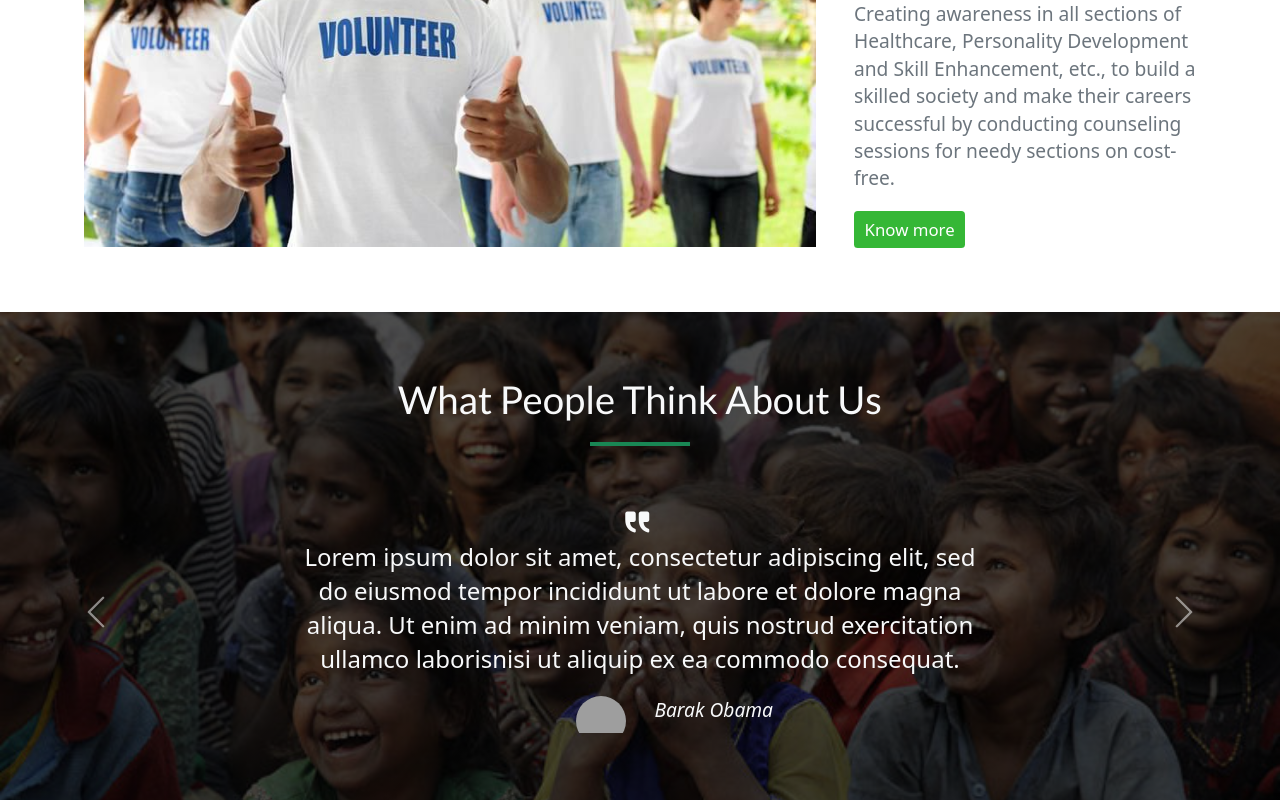
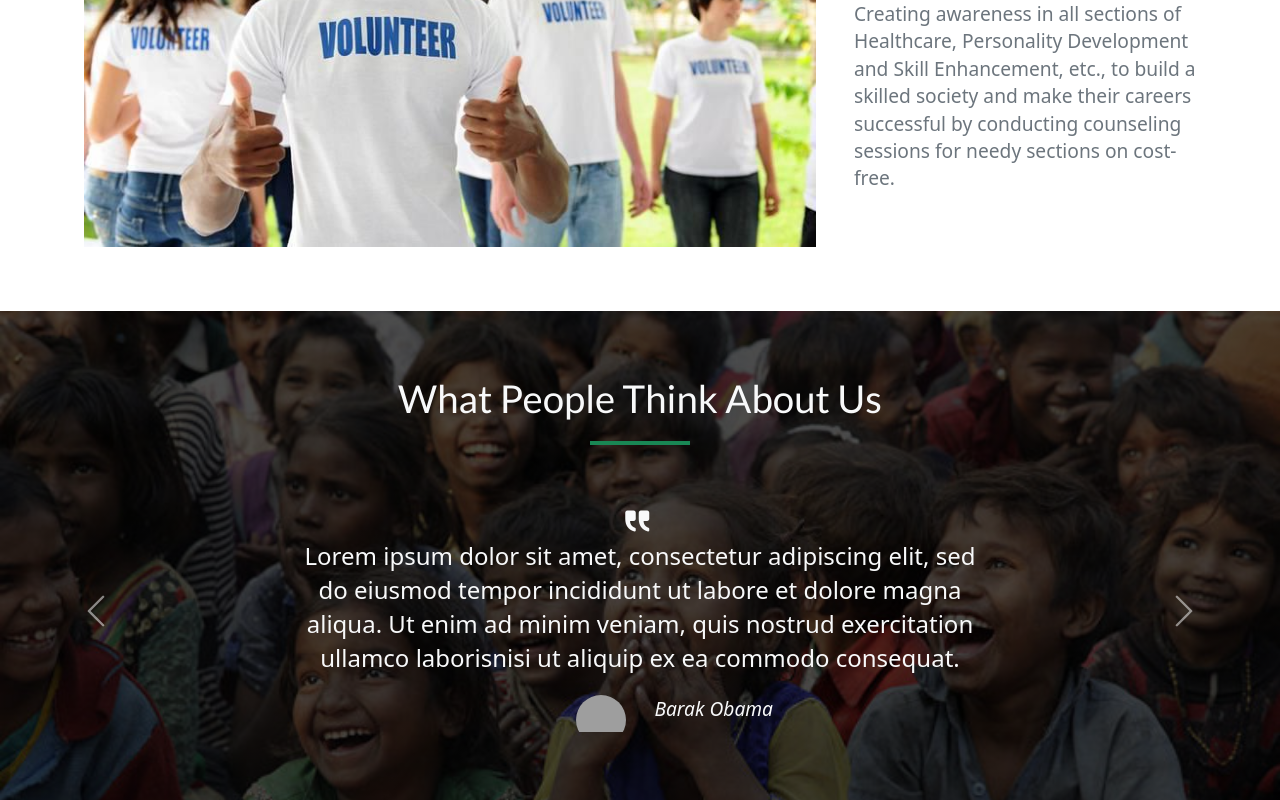
Before and after one commit to jnchaitanya077/ngo-website, a React (Create React App) app: page / in a window 1280 px wide. Shown: the part 1924-2724 px from the top of the page. Built offline with nearby package versions, Linux system fonts and the light colour scheme; grey boxes are pictures that could not be loaded.

Commit message:
Linked About us

```diff
--- a/src/sections/About.js
+++ b/src/sections/About.js
@@ -1,12 +1,23 @@
-import React from "react";
-import ActionButton from "../components/Button";
+import React, { useEffect } from "react";
 import FullHeading from "../components/FullHeading";
 import People from "../images/image-11.jpg";
-import { cta } from "../data/Styles";
 
 function About(props) {
+
+  useEffect(() => {
+    let id = window.location.hash.slice(1);
+    console.log(id);
+    let ele = document.getElementById(id);
+    if (ele) {
+      ele.scrollIntoView({
+        behavior: "smooth",
+        block: "start",
+      })
+    }
+  })
+
   return (
-    <div className="w-100 odd">
+    <div className="w-100 odd" id="about">
       <section className="container">
         <FullHeading
           title="Who Are We"
@@ -33,12 +44,6 @@ function About(props) {
                 society and make their careers successful by conducting
                 counseling sessions for needy sections on cost-free.
               </p>
-              <ActionButton
-                name="Know more"
-                url="/"
-                style={cta}
-                type="btn-sm"
-              />
             </div>
           </div>
         </div>
```
